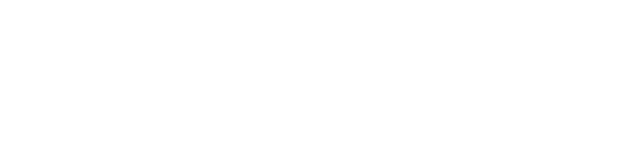
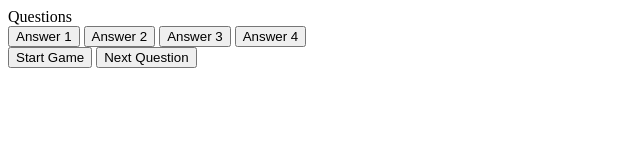
Before and after one commit to DustinLee0/Javascript-Fundamentals-Quiz, a plain HTML site: page index.html in a window 1280 px wide. Shown: the whole page, without its empty margins (0-640 px from the left). Drawn offline with Linux system fonts and the light colour scheme.

Commit message:
Added structure to HTML page

```diff
--- a/Assets/javascript/script.js
+++ b/Assets/javascript/script.js
@@ -0,0 +1 @@
+console.log('hello world');
--- a/index.html
+++ b/index.html
@@ -8,12 +8,26 @@
 </head>
 
 <body>
-    <header>
+    <div class="container">
+        <div class="question-card" class="hidden">
+            <div class="questions">Questions</div>
+            <div class="answers">
+                <button class="btn">Answer 1</button>
+                <button class="btn">Answer 2</button>
+                <button class="btn">Answer 3</button>
+                <button class="btn">Answer 4</button>
 
-    </header>
-    <nav>
+            </div>
+        </div>
+    </div>
 
-    </nav>
+    <div class="btn-control">
+        <button id="start-btn btn">Start Game</button>
+        <!--  hide 'Next Question' button when page loads/before start of game  -->
+        <button class="hidden" id="next-btn btn">Next Question</button>
+    </div>
 
+
+<script src="./Assets/javascript/script.js"></script>
 </body>
 </html>
```
